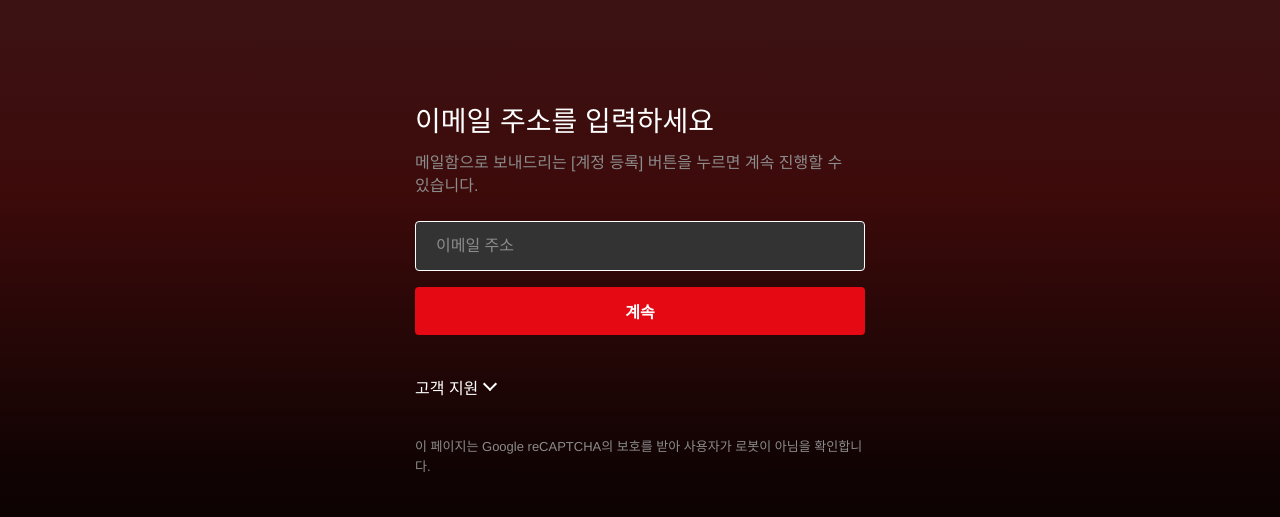
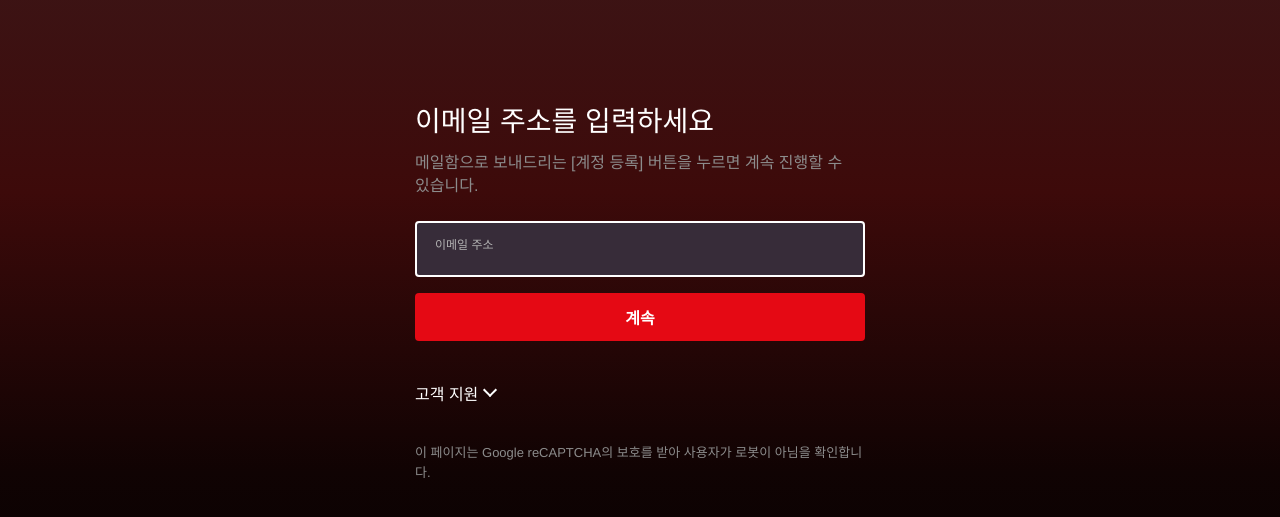
Before and after one commit to gljae/NetflixClone, a Flask app: page /login in a window 1280 px wide. Shown: the part 88-605 px from the top of the page. Run offline with Flask 3, Linux system fonts and the light colour scheme.

Commit message:
이메일 입력 필드: 어두운 배경(autofill 포함), 포커스 굵은 흰 테두리, 플로팅 라벨 적용

```diff
--- a/templates/login.html
+++ b/templates/login.html
@@ -86,31 +86,64 @@
       background: rgba(25, 135, 84, 0.92);
     }
 
+    .field-group {
+      position: relative;
+      margin-bottom: 16px;
+    }
+
+    .field-group.has-error {
+      margin-bottom: 8px;
+    }
+
     .field {
       width: 100%;
-      height: 50px;
-      margin-bottom: 16px;
-      padding: 16px 20px;
+      height: 56px;
+      padding: 22px 20px 6px;
       border: 1px solid #8c8c8c;
       border-radius: 4px;
       color: #fff;
-      background: #333;
+      background: #372c39;
       font-size: 16px;
       outline: none;
     }
 
-    .field::placeholder {
-      color: #8c8c8c;
-    }
-
     .field:focus {
-      border-color: #fff;
-      background: #333;
+      border: 2px solid #fff;
+      padding: 21px 19px 5px 19px;
     }
 
     .field.field-error {
-      margin-bottom: 8px;
       border-color: #e50914;
+    }
+
+    /* 브라우저 자동완성이 강제로 밝은 배경을 입히는 걸 막는다 */
+    .field:-webkit-autofill,
+    .field:-webkit-autofill:hover,
+    .field:-webkit-autofill:focus {
+      -webkit-text-fill-color: #fff;
+      -webkit-box-shadow: 0 0 0px 1000px #372c39 inset;
+      box-shadow: 0 0 0px 1000px #372c39 inset;
+      caret-color: #fff;
+      transition: background-color 5000s ease-in-out 0s;
+    }
+
+    .field-label {
+      position: absolute;
+      left: 20px;
+      top: 50%;
+      transform: translateY(-50%);
+      color: #8c8c8c;
+      font-size: 16px;
+      pointer-events: none;
+      transition: top 0.15s ease, font-size 0.15s ease, color 0.15s ease;
+    }
+
+    .field:focus + .field-label,
+    .field:not(:placeholder-shown) + .field-label {
+      top: 14px;
+      transform: translateY(0);
+      font-size: 12px;
+      color: #b3b3b3;
     }
 
     .field-error-message {
@@ -254,7 +287,10 @@
       {% endwith %}
 
       <form method="post" action="{{ url_for('login', next=request.args.get('next')) }}" novalidate>
-        <input class="field{{ ' field-error' if email_error else '' }}" type="email" name="email" value="{{ email or '' }}" placeholder="이메일 주소" autocomplete="email" autofocus>
+        <div class="field-group{{ ' has-error' if email_error else '' }}">
+          <input class="field{{ ' field-error' if email_error else '' }}" type="email" name="email" id="email" value="{{ email or '' }}" placeholder=" " autocomplete="email" autofocus>
+          <label class="field-label" for="email">이메일 주소</label>
+        </div>
         {% if email_error %}
           <p class="field-error-message">
             <svg width="16" height="16" viewBox="0 0 16 16" fill="none" xmlns="http://www.w3.org/2000/svg" aria-hidden="true">
```
